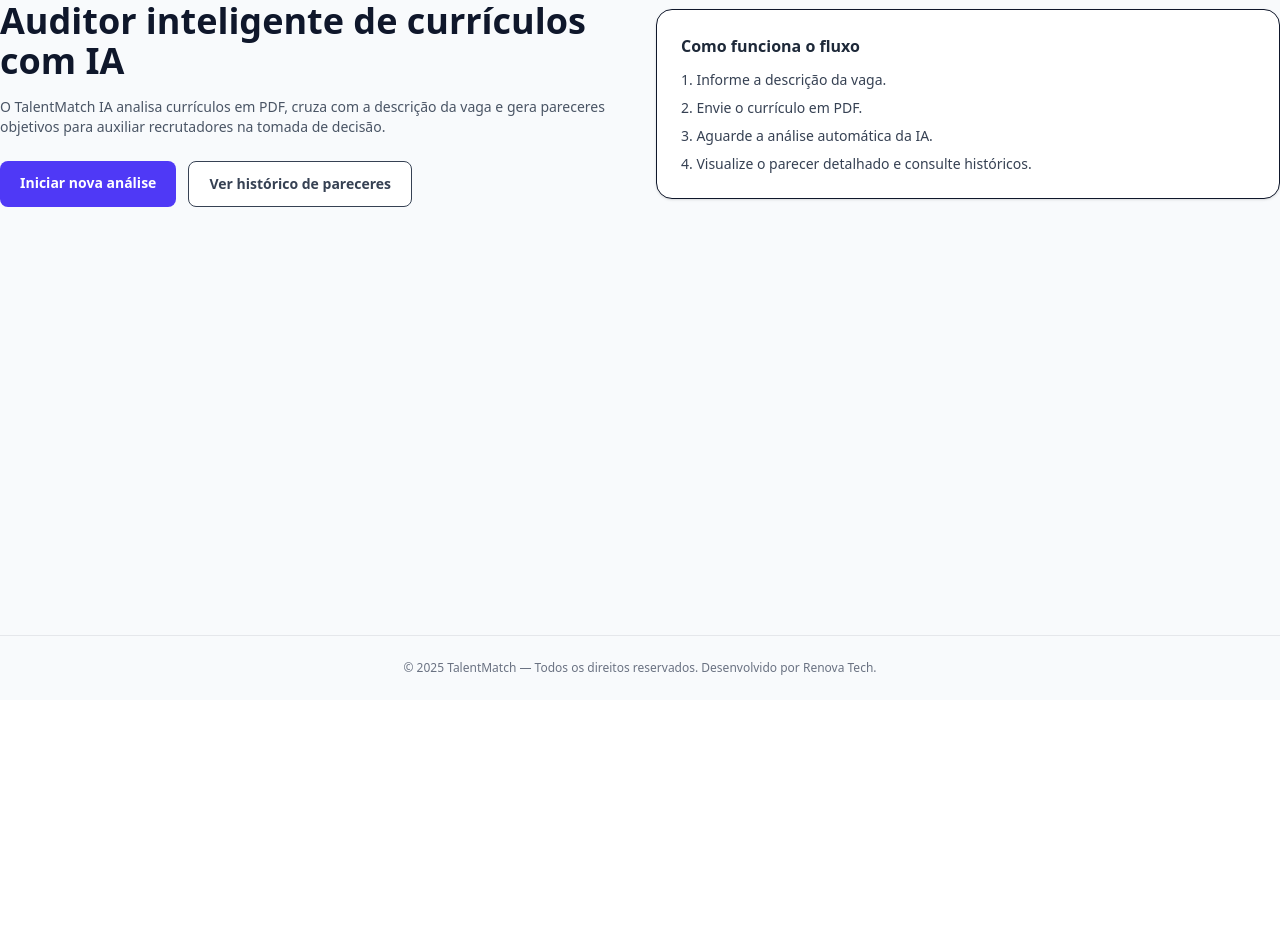
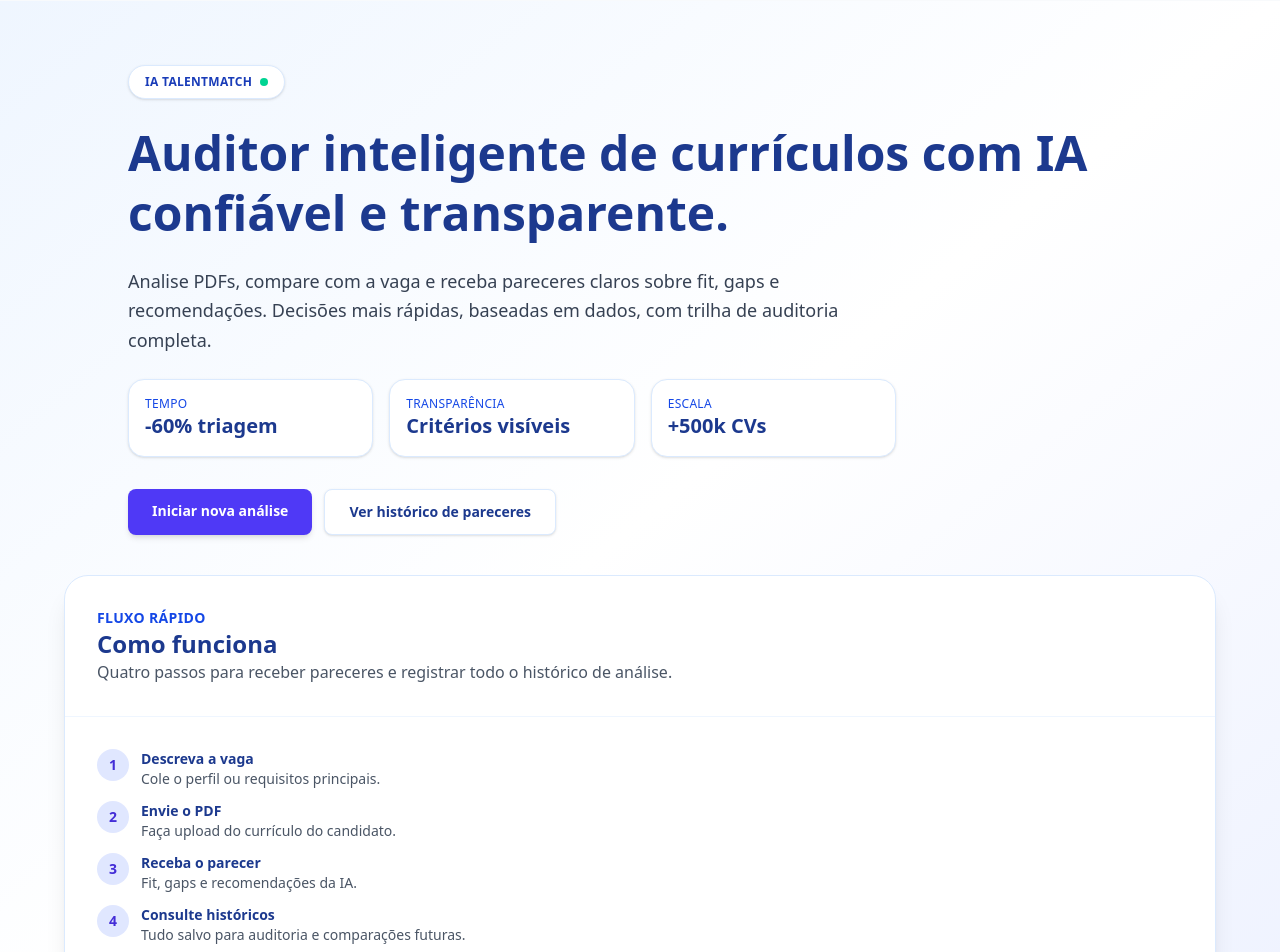
Before and after one commit to GLOBAL-SOLUTION-1-SEM-2025-ADS/talent-match-gs, a React (Vite) app: page / in a window 1280 px wide. Shown: the part 100-1052 px from the top of the page. Before the commit the page ends 800 px from the top, so only its background shows below. Built offline with nearby package versions, Linux system fonts and the light colour scheme.

Commit message:
estilizando pagina home

```diff
--- a/src/pages/mandatory/Home.tsx
+++ b/src/pages/mandatory/Home.tsx
@@ -1,44 +1,132 @@
 import { Link } from "react-router-dom";
+import { useEffect, useState } from "react";
 
 export default function Home() {
+  const [heroReady, setHeroReady] = useState(false);
+  const [ctaReady, setCtaReady] = useState(false);
+  const [secondaryCtaReady, setSecondaryCtaReady] = useState(false);
+
+  useEffect(() => {
+    const heroTimer = setTimeout(() => setHeroReady(true), 120);
+    const ctaTimer = setTimeout(() => setCtaReady(true), 280);
+    const secondaryTimer = setTimeout(() => setSecondaryCtaReady(true), 380);
+    return () => {
+      clearTimeout(heroTimer);
+      clearTimeout(ctaTimer);
+      clearTimeout(secondaryTimer);
+    };
+  }, []);
+
   return (
-    <div className="grid md:grid-cols-2 gap-8 items-center">
-      <div>
-        <h2 className="text-3xl md:text-4xl font-bold mb-4 text-slate-900">
-          Auditor inteligente de currículos com IA
-        </h2>
-        <p className="text-sm text-gray-600 mb-6">
-          O TalentMatch IA analisa currículos em PDF, cruza com a descrição da vaga
-          e gera pareceres objetivos para auxiliar recrutadores na tomada de decisão.
+    <div className="bg-gradient-to-br from-blue-50 via-white to-indigo-50">
+      <section className="px-4 md:px-10 pt-16 pb-10">
+        <div className="max-w-5xl mx-auto space-y-8 text-center lg:text-left">
+          <div
+            className={`space-y-6 transition duration-700 ease-out ${
+              heroReady ? "opacity-100 translate-y-0" : "opacity-0 -translate-y-6"
+            }`}
+          >
+            <div className="inline-flex items-center gap-2 px-4 py-2 text-xs font-semibold uppercase tracking-wide bg-white border border-blue-100 text-blue-800 rounded-full shadow-sm">
+              IA TalentMatch
+              <span className="inline-block h-2 w-2 rounded-full bg-emerald-400" />
+            </div>
+            <h1 className="text-4xl md:text-5xl font-bold leading-tight text-blue-900">
+              Auditor inteligente de currículos com IA confiável e transparente.
+            </h1>
+            <p className="text-lg text-gray-700 leading-relaxed max-w-3xl mx-auto lg:mx-0">
+              Analise PDFs, compare com a vaga e receba pareceres claros sobre fit,
+              gaps e recomendações. Decisões mais rápidas, baseadas em dados, com
+              trilha de auditoria completa.
             </p>
 
-        <div className="flex flex-wrap gap-3">
+            <div className="grid sm:grid-cols-3 gap-4 max-w-3xl mx-auto lg:mx-0">
+              <div className="bg-white border border-blue-100 rounded-2xl p-4 shadow-sm">
+                <p className="text-xs uppercase tracking-wide text-blue-700">Tempo</p>
+                <p className="text-xl font-semibold text-blue-900">-60% triagem</p>
+              </div>
+              <div className="bg-white border border-blue-100 rounded-2xl p-4 shadow-sm">
+                <p className="text-xs uppercase tracking-wide text-blue-700">Transparência</p>
+                <p className="text-xl font-semibold text-blue-900">Critérios visíveis</p>
+              </div>
+              <div className="bg-white border border-blue-100 rounded-2xl p-4 shadow-sm">
+                <p className="text-xs uppercase tracking-wide text-blue-700">Escala</p>
+                <p className="text-xl font-semibold text-blue-900">+500k CVs</p>
+              </div>
+            </div>
+          </div>
+
+          <div className="flex flex-wrap gap-3 justify-center lg:justify-start">
             <Link
               to="/vaga"
-            className="px-5 py-3 rounded-lg bg-indigo-600 text-white text-sm font-semibold hover:bg-indigo-700"
+              className={`px-6 py-3 rounded-lg bg-indigo-600 text-white text-sm font-semibold shadow-md transition duration-600 ease-out ${
+                ctaReady ? "opacity-100 translate-y-0" : "opacity-0 translate-y-2"
+              }`}
             >
               Iniciar nova análise
             </Link>
             <Link
               to="/historico"
-            className="px-5 py-3 rounded-lg bg-white border text-sm font-semibold text-gray-700 hover:bg-slate-50"
+              className={`px-6 py-3 rounded-lg bg-white border border-blue-100 text-sm font-semibold text-blue-900 hover:bg-slate-50 shadow-sm transition duration-600 ease-out ${
+                secondaryCtaReady ? "opacity-100 translate-y-0" : "opacity-0 translate-y-2"
+              }`}
             >
               Ver histórico de pareceres
             </Link>
           </div>
         </div>
+      </section>
 
-      <div className="bg-white rounded-2xl shadow-sm border p-6">
-        <h3 className="font-semibold mb-3 text-gray-800">
-          Como funciona o fluxo
-        </h3>
-        <ol className="list-decimal list-inside text-sm text-gray-700 space-y-2">
-          <li>Informe a descrição da vaga.</li>
-          <li>Envie o currículo em PDF.</li>
-          <li>Aguarde a análise automática da IA.</li>
-          <li>Visualize o parecer detalhado e consulte históricos.</li>
+      <section className="px-4 md:px-10 pb-16">
+        <div className="max-w-6xl mx-auto bg-white border border-blue-100 rounded-3xl shadow-xl overflow-hidden">
+          <div className="p-6 md:p-8 border-b border-blue-50">
+            <p className="text-sm font-semibold text-blue-700 uppercase tracking-wide">
+              Fluxo rápido
+            </p>
+            <h3 className="text-2xl font-bold text-blue-900">Como funciona</h3>
+            <p className="text-gray-600">
+              Quatro passos para receber pareceres e registrar todo o histórico de análise.
+            </p>
+          </div>
+          <ol className="space-y-3 p-6 md:p-8 text-sm text-gray-800">
+            <li className="flex gap-3">
+              <span className="h-8 w-8 flex items-center justify-center rounded-full bg-indigo-100 text-indigo-700 font-semibold">
+                1
+              </span>
+              <div>
+                <p className="font-semibold text-blue-900">Descreva a vaga</p>
+                <p className="text-gray-600">Cole o perfil ou requisitos principais.</p>
+              </div>
+            </li>
+            <li className="flex gap-3">
+              <span className="h-8 w-8 flex items-center justify-center rounded-full bg-indigo-100 text-indigo-700 font-semibold">
+                2
+              </span>
+              <div>
+                <p className="font-semibold text-blue-900">Envie o PDF</p>
+                <p className="text-gray-600">Faça upload do currículo do candidato.</p>
+              </div>
+            </li>
+            <li className="flex gap-3">
+              <span className="h-8 w-8 flex items-center justify-center rounded-full bg-indigo-100 text-indigo-700 font-semibold">
+                3
+              </span>
+              <div>
+                <p className="font-semibold text-blue-900">Receba o parecer</p>
+                <p className="text-gray-600">Fit, gaps e recomendações da IA.</p>
+              </div>
+            </li>
+            <li className="flex gap-3">
+              <span className="h-8 w-8 flex items-center justify-center rounded-full bg-indigo-100 text-indigo-700 font-semibold">
+                4
+              </span>
+              <div>
+                <p className="font-semibold text-blue-900">Consulte históricos</p>
+                <p className="text-gray-600">Tudo salvo para auditoria e comparações futuras.</p>
+              </div>
+            </li>
           </ol>
         </div>
+      </section>
     </div>
   );
 }
```
Lines whose indentation alone changed are shown as unchanged.
